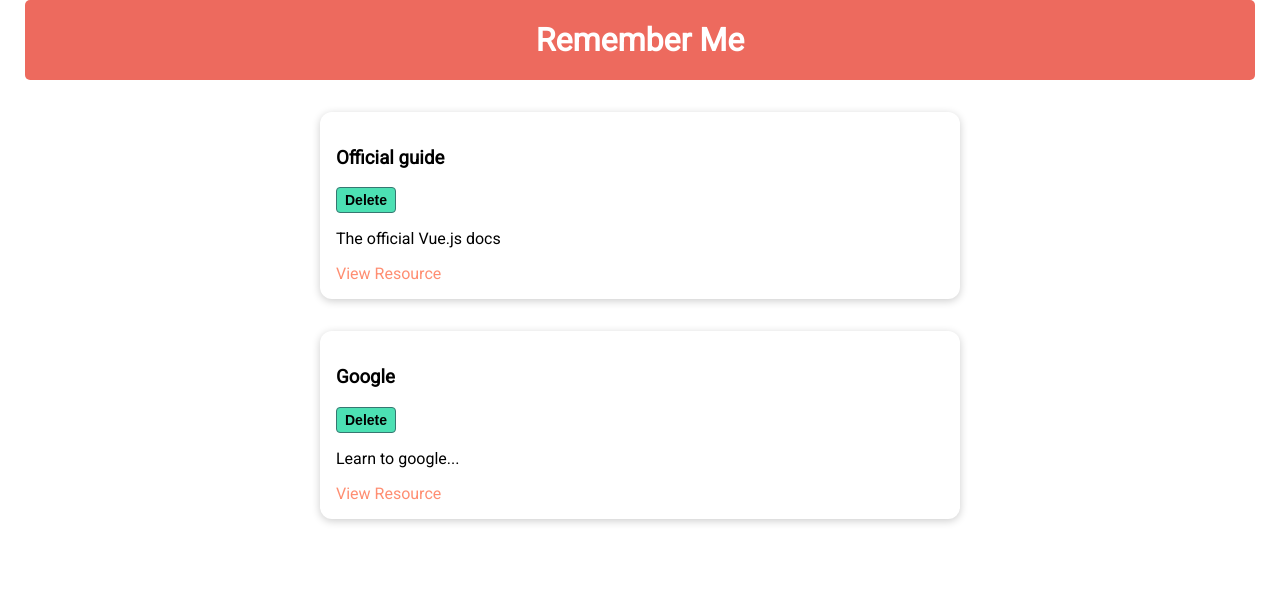
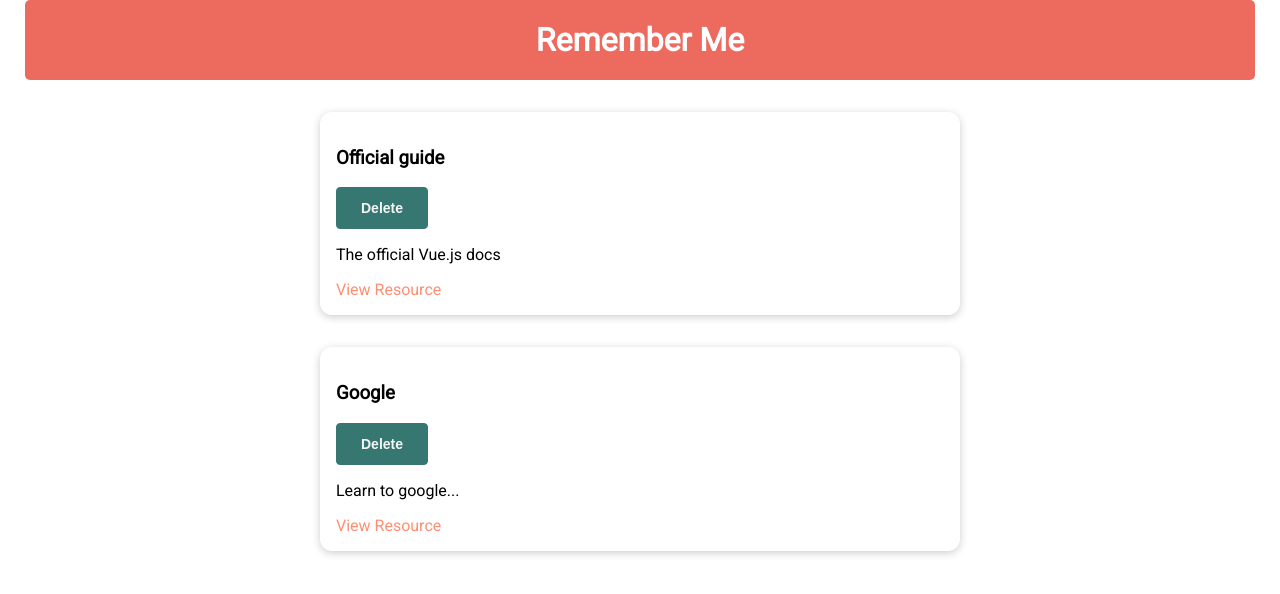
Before and after one commit to Marat-Akhalov/remember-list, a Vue app: page / in a window 1280 px wide. Shown: the top 594 px of the page. Built offline with nearby package versions, Linux system fonts and the light colour scheme; a web font is replaced by a local one.

Commit message:
feat: add btn component into learning resources

```diff
--- a/src/components/learning-resources/LearningResource.vue
+++ b/src/components/learning-resources/LearningResource.vue
@@ -3,7 +3,7 @@
     <base-card>
       <header>
         <h3>{{ title }}</h3>
-        <button>Delete</button>
+        <base-button>Delete</base-button>
       </header>
       <p>{{ description }}</p>
       <nav>
```
